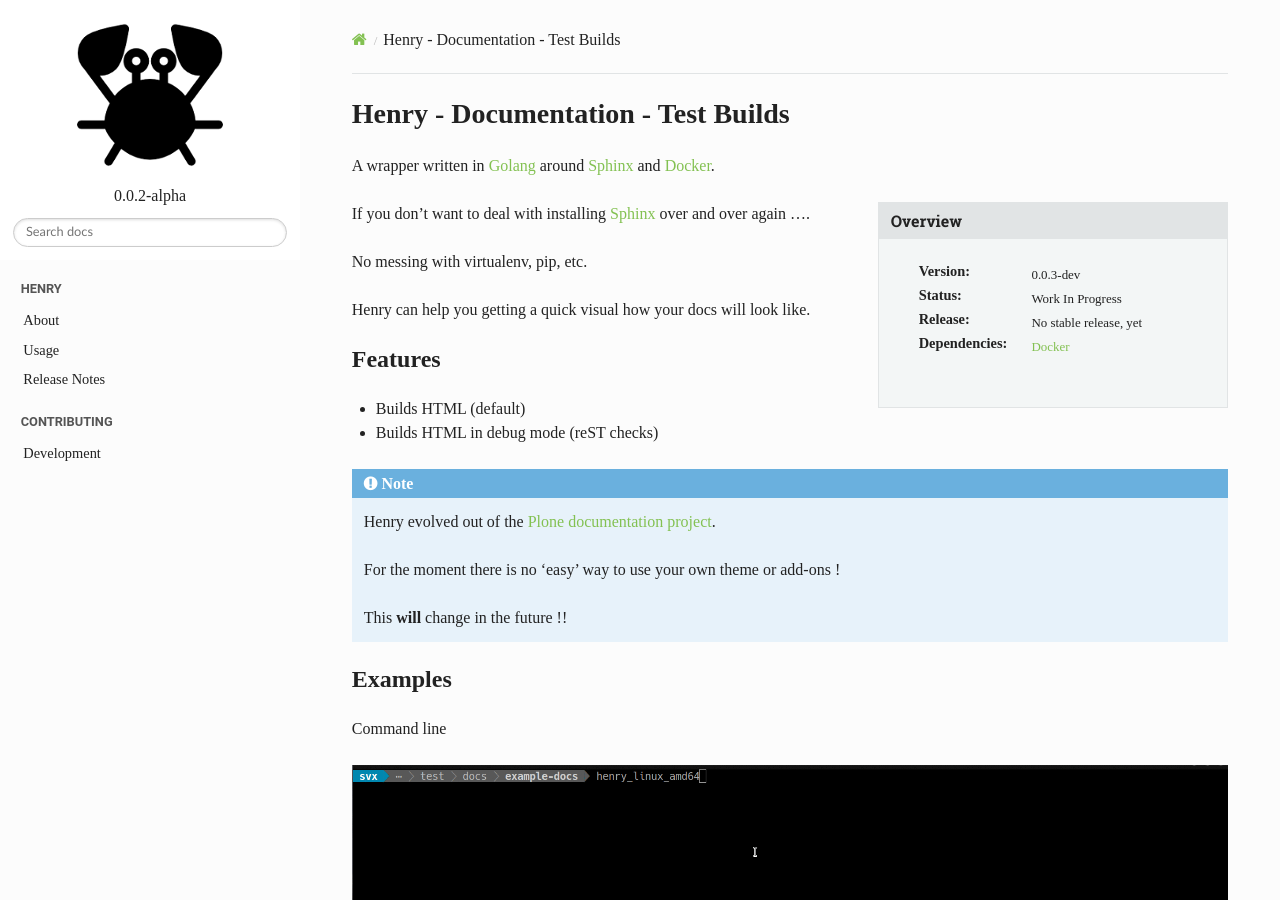
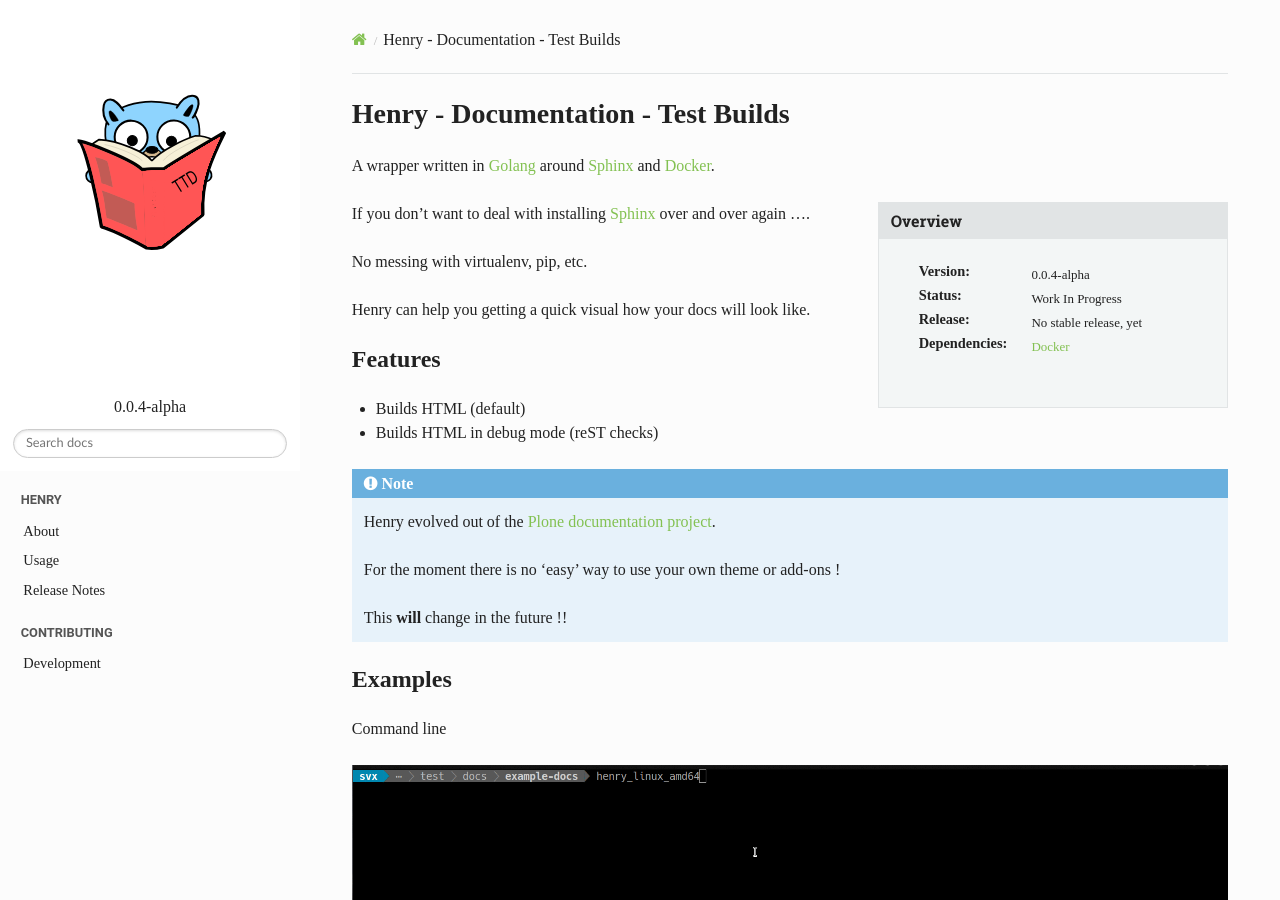
Before and after one commit to testthedocs/henry, a Sphinx documentation site: the page built from docs/index.rst, in a window 1280 px wide and 900 px high. Built offline with Sphinx 7.4.7 and the Read the Docs theme 2.0.0, drawn with Linux system fonts in a browser that asks for light colours.

Commit message:
docs: Update logo and version

```diff
--- a/docs/conf.py
+++ b/docs/conf.py
@@ -55,9 +55,9 @@
 # built documents.
 #
 # The short X.Y version.
-version = '0.0.2-alpha'
+version = '0.0.4-alpha'
 # The full version, including alpha/beta/rc tags.
-release = '0.0.2-alpha'
+release = '0.0.4-alpha'
 
 # The language for content autogenerated by Sphinx. Refer to documentation
 # for a list of supported languages.
@@ -98,7 +98,7 @@
 # so a file named "default.css" will overwrite the builtin "default.css".
 html_static_path = ['_static']
 
-html_logo = '_static/crab.png'
+html_logo = '_static/henry-logo.svg'
 html_title = 'Henry'
 html_show_sourcelink = False
 
--- a/docs/index.rst
+++ b/docs/index.rst
@@ -6,7 +6,7 @@
 
 .. sidebar:: Overview
 
-   :Version: 0.0.3-dev
+   :Version: 0.0.4-alpha
    :Status: Work In Progress
    :Release: No stable release, yet
    :Dependencies: `Docker <https://www.docker.com/>`_
```
